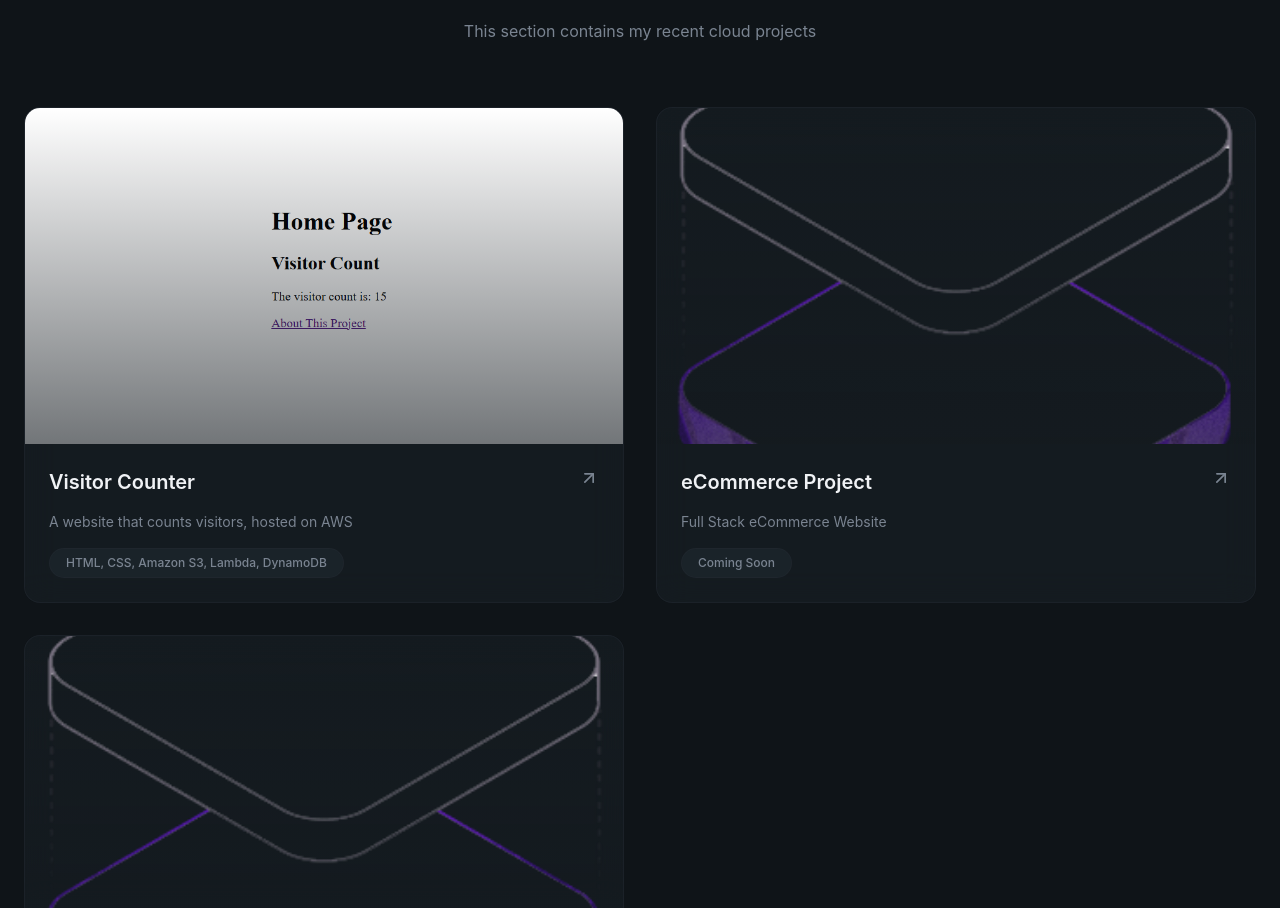
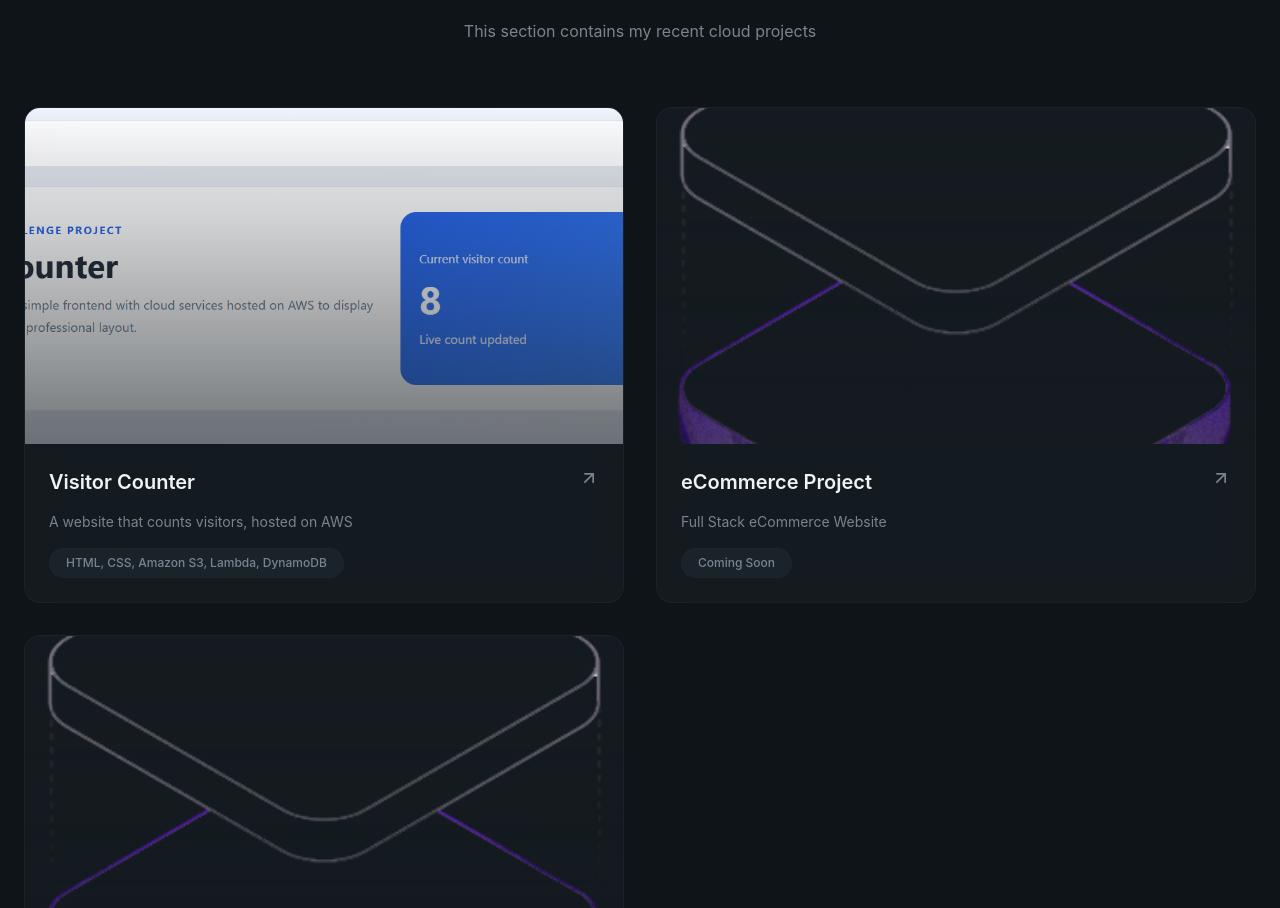
Before and after one commit to Colby-Patterson2/dev-portfolio, a React (Vite) app: page / in a window 1280 px wide. Shown: the part 1819-2727 px from the top of the page. Built offline with nearby package versions, Linux system fonts and the light colour scheme.

Commit message:
Update project screenshot

```diff
--- a/src/sections/Projects.jsx
+++ b/src/sections/Projects.jsx
@@ -4,7 +4,7 @@ const projects = [
     {
         title: "Visitor Counter",
         description: "A website that counts visitors, hosted on AWS",
-        image: "/visitor_count_project.png",
+        image: "/visitor_count_project2.png",
         tags: ["HTML, CSS, Amazon S3, Lambda, DynamoDB"],
         link: "https://dhznztclhi5hz.cloudfront.net/",
         github: "#",
```
Also changed, not shown: public/visitor_count_project2.png (added).
